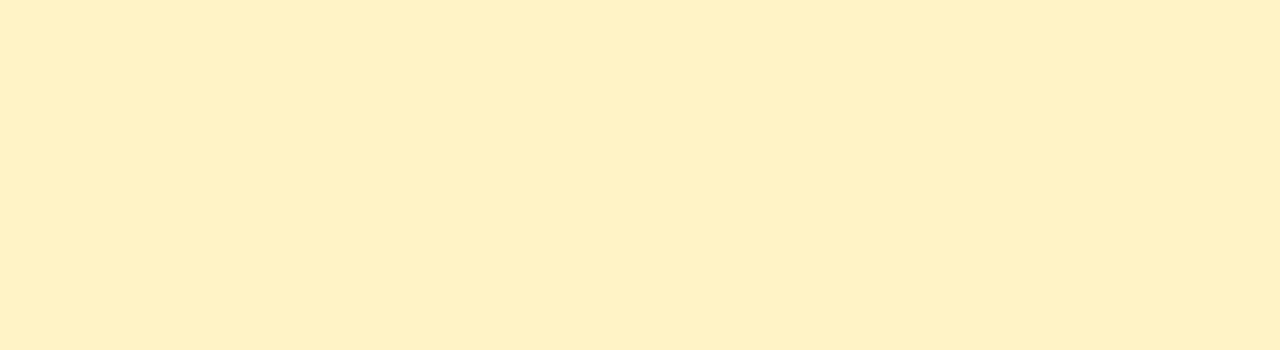
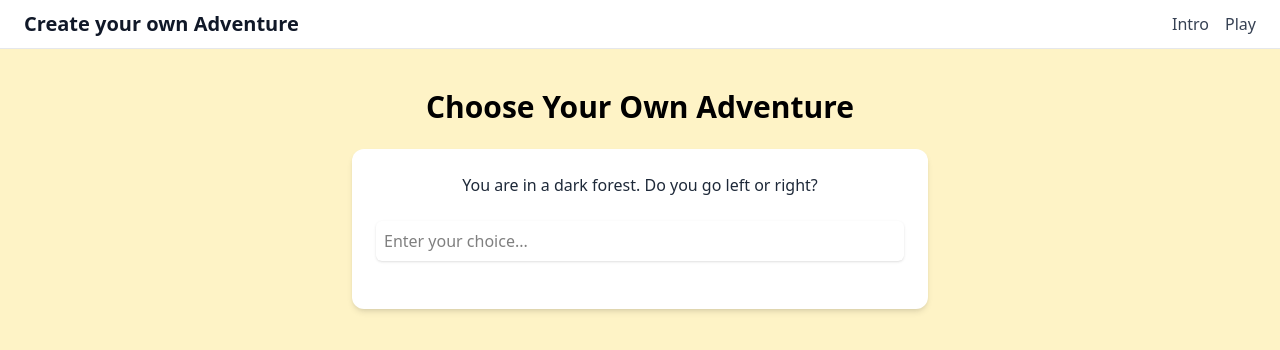
Before and after one commit to HystericLamp/CYOA-app, a React (Vite) app in the folder cyoa-front/: page /story in a window 1280 px wide. Before the commit this address had no page. Shown: the top 350 px of the page. Built offline with nearby package versions, Linux system fonts and the light colour scheme.

Commit message:
Changing front-end to reflect backend

```diff
--- a/cyoa-front/src/components/Layout.jsx
+++ b/cyoa-front/src/components/Layout.jsx
@@ -1,10 +1,10 @@
-import Header from './Header';
+import Navbar from './Navbar';
 import { Outlet } from 'react-router-dom';
 
 export default function Layout() {
     return (
         <>
-            <Header />
+            <Navbar />
             <main>
                 <Outlet />
             </main>
--- a/cyoa-front/src/components/Header.jsx
+++ b/cyoa-front/src/components/Navbar.jsx
@@ -1,7 +1,7 @@
 import React from "react";
 import { Link } from "react-router-dom";
 
-const Header = () => {
+const Navbar = () => {
     return (
         <header>
             <nav class="bg-white border-b border-gray-200 px-4 lg:px-6 py-2.5 dark:bg-gray-800 dark:border-gray-700">
@@ -31,4 +31,4 @@ const Header = () => {
     );
 };
 
-export default Header;
+export default Navbar;
--- a/cyoa-front/src/main.jsx
+++ b/cyoa-front/src/main.jsx
@@ -13,7 +13,7 @@ createRoot(document.getElementById('root')).render(
       <Routes>
         <Route path="/" element={<Layout />}>
           <Route index element={<Home />} />
-          <Route path="cyoa" element={<Cyoa />} />
+          <Route path="story" element={<Cyoa />} />
         </Route>
       </Routes>
     </BrowserRouter>
```
